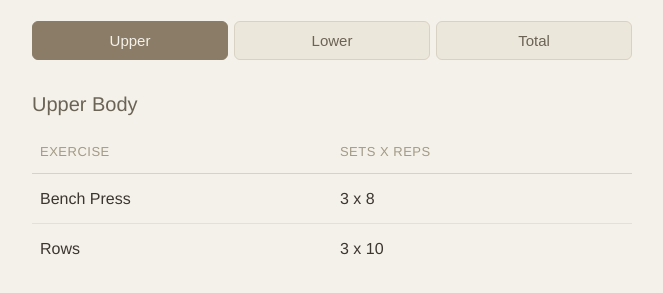
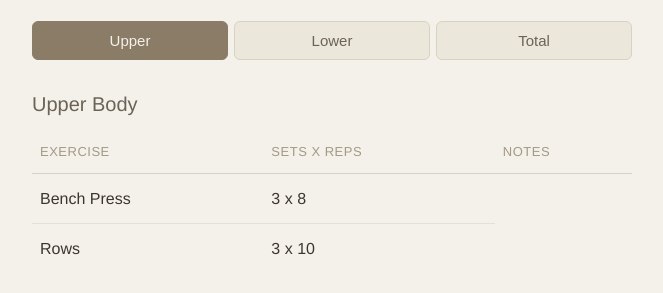
Before and after one commit to birterot/my-workout, a plain HTML site: page index.html in a window 1280 px wide. Shown: the part 101-394 px from the top of the page, without its empty margins (308-971 px from the left). Drawn offline with Linux system fonts and the light colour scheme.

Commit message:
Update index.html
Added table column

```diff
--- a/index.html
+++ b/index.html
@@ -23,7 +23,7 @@
   <div id="upper" class="workout active">
     <h2>Upper Body</h2>
     <table>
-      <tr><th>Exercise</th><th>Sets x Reps</th></tr>
+      <tr><th>Exercise</th><th>Sets x Reps</th><th>Notes</th></tr>
       <tr><td>Bench Press</td><td>3 x 8</td></tr>
       <tr><td>Rows</td><td>3 x 10</td></tr>
     </table>
```
